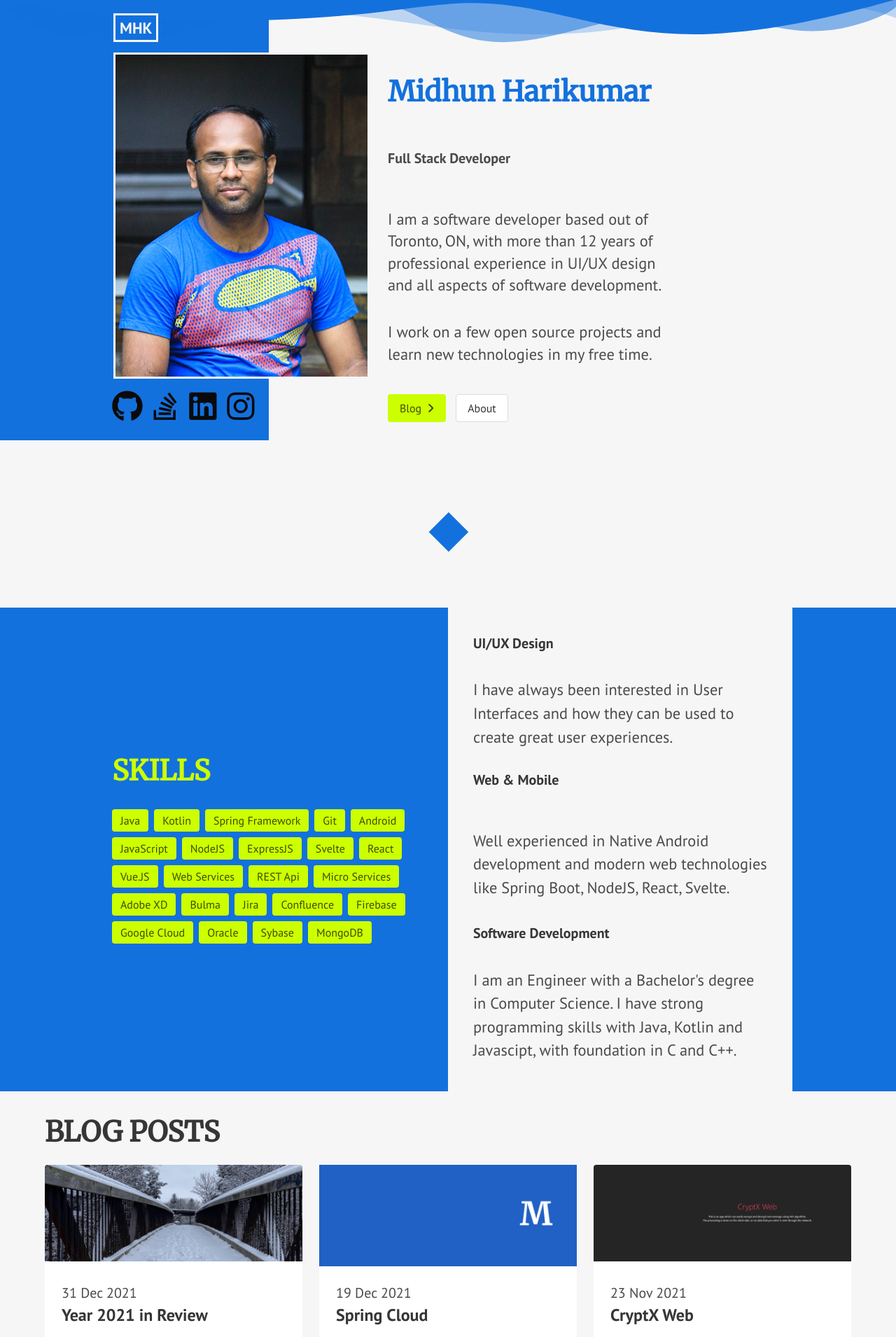
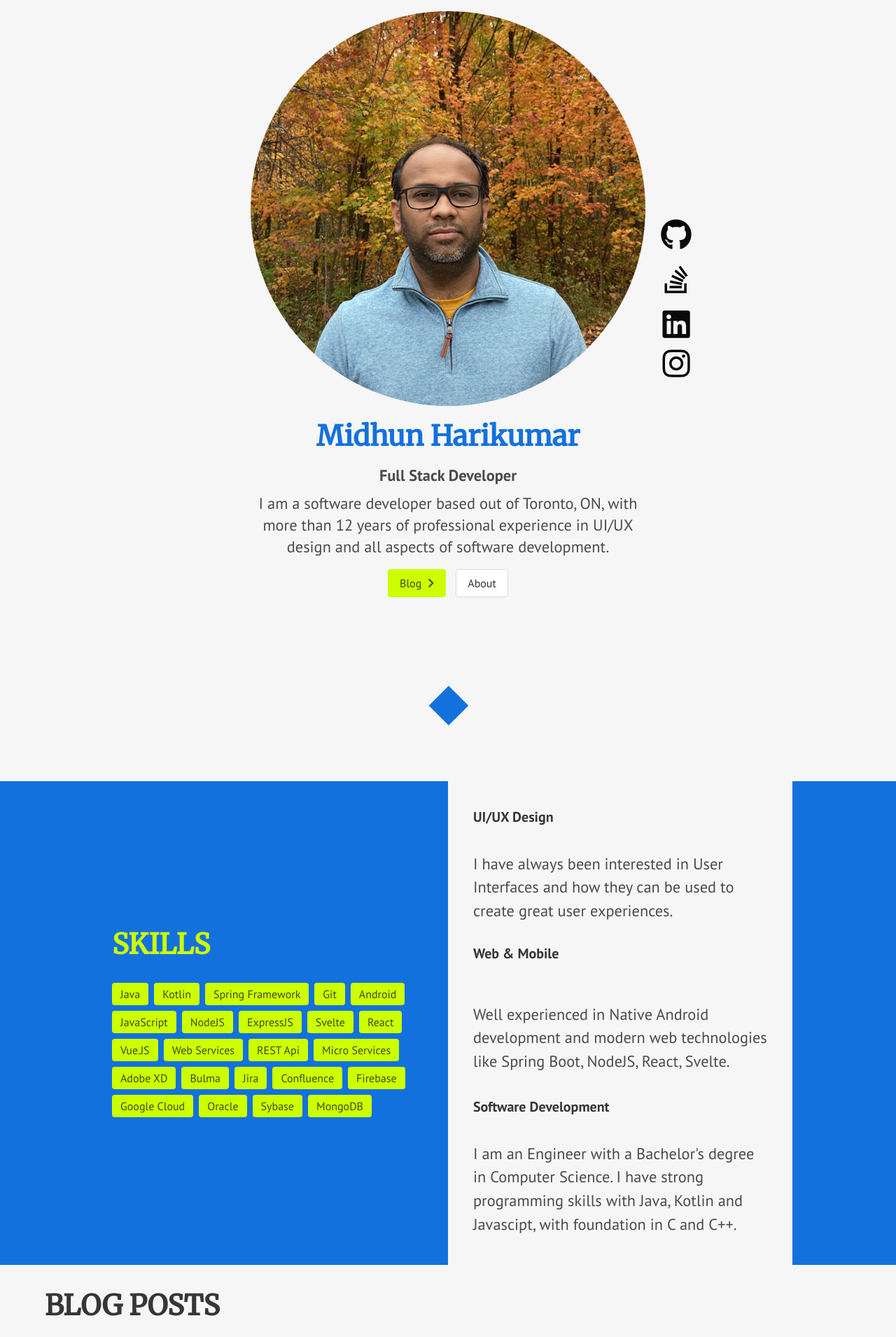
Before and after one commit to midhunhk/midhunhk.github.io, a Jekyll site: the page built from index.html, in a window 1280 px wide. Shown: the top 1910 px of the page at 70% size. Built offline with Jekyll 4.4.1, drawn with Linux system fonts in a browser that asks for light colours; nearby versions of some CDN libraries; comment, search, counter and statistics services are not loaded; a style sheet for code colours, icons or effects is not loaded.

Commit message:
update home page

```diff
--- a/_layouts/home.html
+++ b/_layouts/home.html
@@ -5,7 +5,7 @@
 
     <style type="text/css">
         .logo{ color: #f6f6f6; border: #f6f6f6 solid 3px; padding:3px 6px; font-weight: 700;}
-        .wrap{ background: linear-gradient(90deg, #1371DD 0%, rgba(19,113,221,1) 30%, rgba(19,113,221,0) 30%, rgba(0,212,255,0) 100%); height:100}
+
         .accent-text{ color: #1371DD;}
         .accent-bg{ background-color: #1371DD !important; }
         .divider {background-color: #bbb; height:1px; }
--- a/assets/css/custom.css
+++ b/assets/css/custom.css
@@ -70,9 +70,10 @@
 .fa-reddit-alien:hover {background-color: #ff4500;}
 
 /* LinkedIn button */
+/*
 .fa-linkedin { color: #007bb5;}
 .fa-linkedin:hover {background-color: #007bb5;}
-
+*/
 /* Email button */
 .fa-envelope {color: #444444;}
 .fa-envelope:hover { background-color: #444444;}
--- a/index.html
+++ b/index.html
@@ -3,58 +3,38 @@
 title: Home
 ---
 <div class="wrap mb-6">
-    <section style="position: relative;">
-        <div class="custom-shape-divider-top-1633316251">
-            <div class="custom-shape-divider-top-1633316398">
-                <svg data-name="Layer 1" xmlns="http://www.w3.org/2000/svg" viewBox="0 0 1200 120" preserveAspectRatio="none">
-                    <path d="M0,0V46.29c47.79,22.2,103.59,32.17,158,28,70.36-5.37,136.33-33.31,206.8-37.5C438.64,32.43,512.34,53.67,583,72.05c69.27,18,138.3,24.88,209.4,13.08,36.15-6,69.85-17.84,104.45-29.34C989.49,25,1113-14.29,1200,52.47V0Z" opacity=".25" class="shape-fill"></path>
-                    <path d="M0,0V15.81C13,36.92,27.64,56.86,47.69,72.05,99.41,111.27,165,111,224.58,91.58c31.15-10.15,60.09-26.07,89.67-39.8,40.92-19,84.73-46,130.83-49.67,36.26-2.85,70.9,9.42,98.6,31.56,31.77,25.39,62.32,62,103.63,73,40.44,10.79,81.35-6.69,119.13-24.28s75.16-39,116.92-43.05c59.73-5.85,113.28,22.88,168.9,38.84,30.2,8.66,59,6.17,87.09-7.5,22.43-10.89,48-26.93,60.65-49.24V0Z" opacity=".5" class="shape-fill"></path>
-                    <path d="M0,0V5.63C149.93,59,314.09,71.32,475.83,42.57c43-7.64,84.23-20.12,127.61-26.46,59-8.63,112.48,12.24,165.56,35.4C827.93,77.22,886,95.24,951.2,90c86.53-7,172.46-45.71,248.8-84.81V0Z" class="shape-fill"></path>
-                </svg>
-            </div>
-        </div>
-        <div class="container mt-2 mb-2">
-            <div class="columns is-vcentered">
-                <div class="column is-1">&nbsp;</div>
-                <div class="column is-4 mt-4 is-offset-1-mobile">
-                    <span class="logo">MHK</span>
-                </div>
-            </div>
-        </div>
-    </section>
+
     <section class="section pb-5 pt-0">
         <div class="container">
-            <div class="columns is-vcentered">
-                <div class="column is-1">&nbsp;</div>
-                <div class="column is-4">
-                    <div class=" animate__animated animate__fadeIn animate__delay-1s">
-                        <img src="/public/images/mhk_2017_2.jpg" alt="Midhun Harikumar" class="is-horizontal-center profile-image2"/>
+            <div class="columns is-vcentered is-centered">
+                <!-- Empty colum to balance for social links column on the right-->
+                <div class="column is-1">&nbsp</div>
+
+                <!-- Main hero column -->
+                <div class="column is-6">
+
+                    <div class="animate__animated animate__fadeIn mt-4 has-text-centered">
+                        <figure class="image is-inline-block">
+                            <img src="/public/images/mhk_2021.jpg" alt="Midhun Harikumar" class="is-rounded"/>
+                        </figure>
                     </div>
-                    <div class="social pt-2">
-                        <div id="profile" class="animate__animated animate__fadeIn animate__delay-2s animate__fast">
-                            <span class="icon is-large"><a target="_blank" title="GitHub" href="https://github.com/midhunhk"><i class="fab fa-2x fa-github pr-2 has-text-black"></i></a></span>
-                            <span class="icon is-large"><a target="_blank" title="StackOverflow" href="https://stackoverflow.com/users/592025/midhunhk"><i class="fab fa-2x fa-stack-overflow pr-2 has-text-black"></i></a></span>
-                            <span class="icon is-large"><a target="_blank" title="LinkedIn" href="https://www.linkedin.com/in/midhunhk/"><i class="fab fa-2x fa-linkedin pr-2 has-text-black"></i></a></span>
-                            <span class="icon is-large"><a target="_blank" title="Instagram" href="https://www.instagram.com/midhunhk"><i class="fab fa-2x fa-instagram pr-2 has-text-black"></i></a></span>
-                        </div>
-                    </div>
-                </div>
-                <div class="column is-5  is-8-mobile is-offset-4-mobile">
-                    <p class="accent-text title is-family-secondary has-text-weight-bold is-size-2 animate__animated animate__fadeInRight">Midhun Harikumar</p>
+
+                    <div>
+                        <p class="accent-text is-family-secondary has-text-weight-bold has-text-centered is-size-2 animate__animated animate__fadeInRight animate__delay-1s p-2">Midhun Harikumar</p>
+
                         <div class="animate__animated animate__fadeIn animate__delay-1s animate__fast">
-                        <p class="pt-1 pb-4 has-text-weight-semibold subtitle">Full Stack Developer</p>
-                        <p class="pr-6">
+                            <p class="pt-1 pb-1 has-text-weight-semibold has-text-centered">Full Stack Developer</p>
+                            <p class="has-text-centered p-1">
                                 I am a software developer based out of Toronto, ON, with more than 12 years of professional experience in UI/UX design and all aspects of software development.
                             </p>
-                        <p class="pr-6">
-                            I work on a few open source projects and learn new technologies in my free time.
-                        </p>
 
-                        <a class="is-success button mt-5" href="/blog">
+                            <div class="has-text-centered">
+                                <a class="is-success button mt-3 " href="/blog">
                                     <span class="mr-2">Blog</span>
                                     <i class="fas fa-angle-right"></i>
                                 </a>
-                        <a class="button is-outlined mt-5 ml-2" href="/about/">About</a>
+                                <a class="button is-outlined mt-3 ml-2" href="/about/">About</a>
+                            </div>
 
                             <!--
                             <div class="divider mt-5 mb-5">&nbsp;</div>
@@ -63,13 +43,34 @@
 
                     </div>
                 </div>
+
+                <!-- Social links column-->
+                <div class="social pt-2 column is-1">
+                    <div id="profile" class="animate__animated animate__fadeIn animate__delay-2s animate__fast">
+                        <span class="icon is-large my-2">
+                            <a target="_blank" title="GitHub" href="https://github.com/midhunhk"><i class="fab fa-2x fa-github pr-2 has-text-black"></i></a>
+                        </span>
+                        <span class="icon is-large my-2">
+                            <a target="_blank" title="StackOverflow" href="https://stackoverflow.com/users/592025/midhunhk"><i class="fab fa-2x fa-stack-overflow pr-2 has-text-black"></i></a>
+                        </span>
+                        <span class="icon is-large my-2">
+                            <a target="_blank" title="LinkedIn" href="https://www.linkedin.com/in/midhunhk/"><i class="fab fa-2x fa-linkedin pr-2 has-text-black"></i></a>
+                        </span>
+                        <span class="icon is-large my2">
+                            <a target="_blank" title="Instagram" href="https://www.instagram.com/midhunhk"><i class="fab fa-2x fa-instagram pr-2 has-text-black"></i></a>
+                        </span>
+                    </div>
+                </div>
+                <!-- End socoal links column -->
+
+            </div>
         </div>
     </section>
 </div> <!-- End wrap -->
 
 <!-- Start Separator Section-->
 <section class="section">
-    <div class="has-text-centered">
+    <div class="has-text-centered animate__animated animate__fadeIn animate__delay-3s">
         <svg width="100" height="100">
             <g>
                 <g display="none" overflow="visible" y="0" x="0" height="100%" width="100%" id="canvasGrid">
--- a/package.json
+++ b/package.json
@@ -1,6 +1,6 @@
 {
   "name": "midhunhk.github.io",
-  "version": "2.0.8",
+  "version": "2.0.9",
   "description": "Personal Portfolio and Blog",
   "dependencies": {
     "bulma": "^0.9.2",
```
Also changed, not shown: public/images/mhk_2021.jpg (added), 1 other file. Lines whose indentation alone changed are shown as unchanged.
